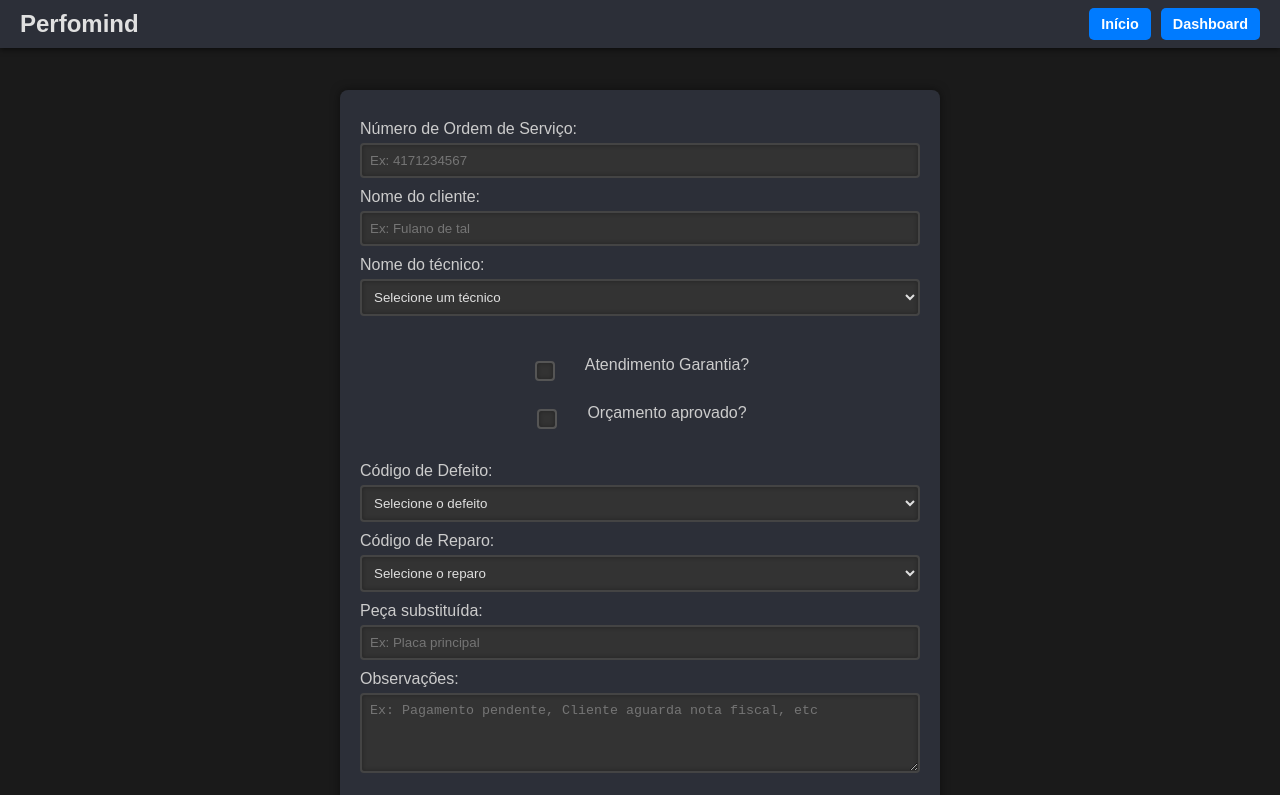
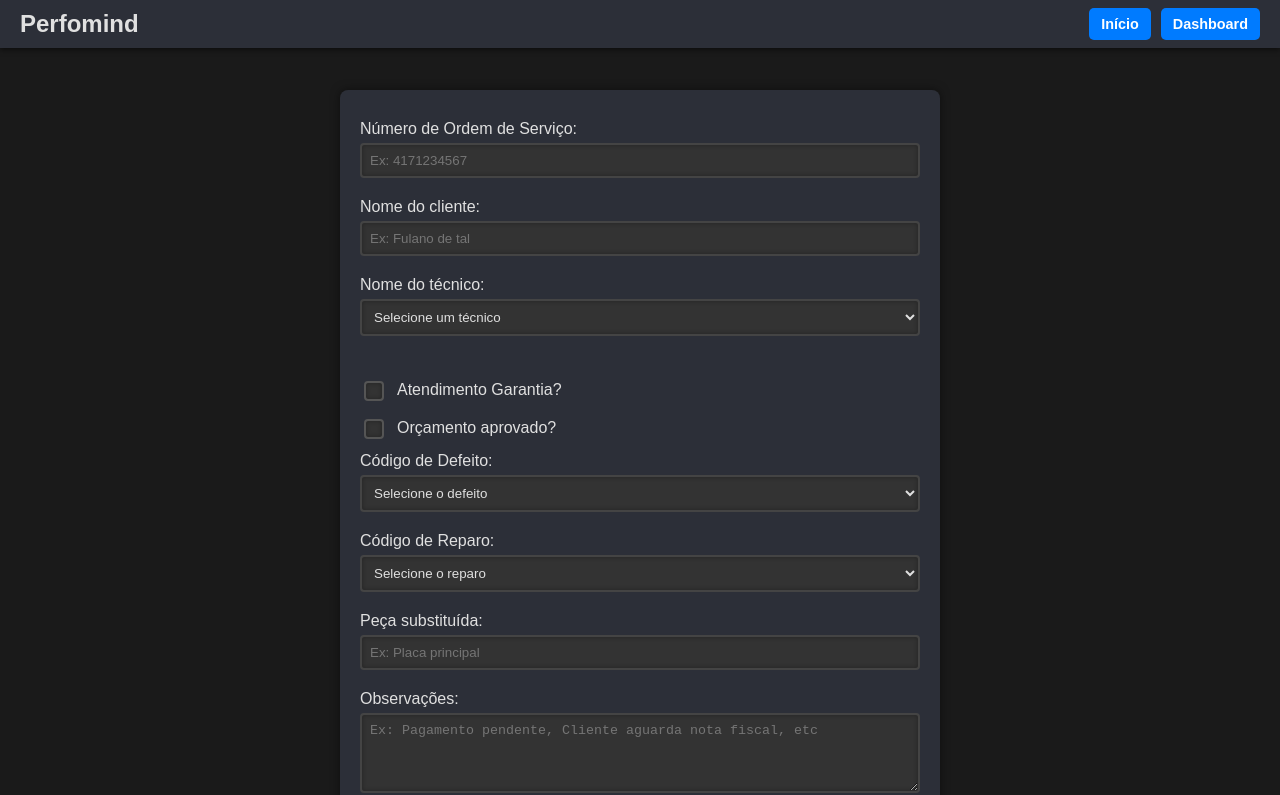
Before and after one commit to dielitonfonseca/Perfomind-CI, a React (Create React App) app: page / in a window 1280 px wide. Shown: the top 795 px of the page. Built offline with nearby package versions, Linux system fonts and the light colour scheme.

Commit message:
fix: ajuste consistencia itens

```diff
--- a/src/App.css
+++ b/src/App.css
@@ -86,14 +86,10 @@ h1 {
 }
 h2,
 h3 {
-    text-align: center;
+    text-align: left; /* Alinhamento à esquerda para os títulos */
 }
 
-label {
-    display: block;
-    margin-top: 10px;
-    color: #ccc;
-}
+
 
 input,
 select,
@@ -178,24 +174,37 @@ textarea:-webkit-autofill {
     transition: background-color 5000s ease-in-out 0s;
 }
 
-.checkbox-container {
-    display: flex;
-    justify-content: center;
-    gap: 20px;
-    margin: 20px 0;
+/* Ajustes para alinhar checkboxes e campos de valor à esquerda */
+form#osForm label {
+    text-align: left;
+    margin-top: 10px; /* Adiciona espaçamento entre os labels */
 }
 
-.checkbox-container label {
+form#osForm input[type="text"],
+form#osForm input[type="number"],
+form#osForm select,
+form#osForm textarea {
+    margin-bottom: 10px; /* Adiciona espaçamento abaixo dos inputs */
+}
+
+/* Estilos para o grupo de checkboxes */
+.checkbox-group {
     display: flex;
+    flex-direction: column;
+    gap: 10px;
+    margin-top: 10px;
+    margin-bottom: 20px;
+}
+
+.checkbox-container {
+    display: flex; /* Usa flexbox para alinhar checkbox e texto */
     align-items: center;
-    background-color: #2c2f38;
-    padding: 10px 15px;
-    border-radius: 6px;
-    border: 1px solid #444;
+    gap: 10px; /* Espaço entre o checkbox e o texto */
+    margin: 0;
+    padding: 0;
     cursor: pointer;
     color: #e0e0e0;
     font-weight: 500;
-    transition: background-color 0.2s, border-color 0.2s;
 }
 
 .checkbox-container input[type="checkbox"] {
@@ -205,10 +214,10 @@ textarea:-webkit-autofill {
     border-radius: 4px;
     width: 18px;
     height: 18px;
-    margin-right: 10px;
     cursor: pointer;
     transition: background-color 0.2s, border-color 0.2s;
     position: relative;
+    flex-shrink: 0; /* Evita que o checkbox diminua */
 }
 
 .checkbox-container input[type="checkbox"]:checked {
@@ -233,21 +242,6 @@ textarea:-webkit-autofill {
     box-shadow: none;
 }
 
-.checkbox-container label:hover {
-    background-color: #3a3f4a;
-    border-color: #555;
-}
-
-.checkbox-container label.active {
-    background-color: #007BFF;
-    color: #fff;
-    border-color: #007BFF;
-    transform: scale(1.03);
-}
-
-.checkbox-container label:active {
-    transform: scale(0.97);
-}
 
 .dashboard-grid {
     display: grid;
--- a/src/components/Form.js
+++ b/src/components/Form.js
@@ -163,22 +163,17 @@ Observações: ${observacoes}
     }, { merge: true });
   };
 
-  const updateFirstVisitStats = async (incrementCount) => {
+  const updateFirstVisitStats = async () => {
     const today = new Date();
     const currentWeek = Math.ceil((today.getDate() + today.getDay()) / 7); // Simplistic week calculation
     const currentYear = today.getFullYear();
     const firstVisitDocRef = doc(db, 'firstVisit', `${currentYear}-${currentWeek}`);
 
-    const updateData = {
+    await setDoc(firstVisitDocRef, {
+      count: increment(1),
       totalGarantia: increment(1),
       lastUpdate: serverTimestamp(),
-    };
-
-    if (incrementCount) {
-      updateData.count = increment(1);
-    }
-
-    await setDoc(firstVisitDocRef, updateData, { merge: true });
+    }, { merge: true });
   };
 
   const handleSubmit = async (event) => {
@@ -266,13 +261,8 @@ Observações: ${observacoes}
       if (orcamentoAprovado) {
         await updateCarryInStats(valorPago, valorAprovado);
       }
-
-      if (atendimentoGarantia) {
-        if (reparo1stVisit) {
-          await updateFirstVisitStats(true);
-        } else {
-          await updateFirstVisitStats(false);
-        }
+      if (atendimentoGarantia && reparo1stVisit) {
+        await updateFirstVisitStats();
       }
 
       console.log('Ordem de serviço cadastrada no Firebase com sucesso!');
@@ -421,29 +411,11 @@ Observações: ${observacoes}
         {/* Checkboxes de Atendimento e Orçamento */}
         <div style={{ marginTop: '20px' }}>
           <label className="checkbox-container">
-            <input
-              type="checkbox"
-              checked={atendimentoGarantia}
-              onChange={e => {
-                setAtendimentoGarantia(e.target.checked);
-                if (e.target.checked) {
-                  setOrcamentoAprovado(false);
-                }
-              }}
-            />
+            <input type="checkbox" checked={atendimentoGarantia} onChange={e => setAtendimentoGarantia(e.target.checked)} />
             Atendimento Garantia?
           </label>
           <label className="checkbox-container">
-            <input
-              type="checkbox"
-              checked={orcamentoAprovado}
-              onChange={e => {
-                setOrcamentoAprovado(e.target.checked);
-                if (e.target.checked) {
-                  setAtendimentoGarantia(false);
-                }
-              }}
-            />
+            <input type="checkbox" checked={orcamentoAprovado} onChange={e => setOrcamentoAprovado(e.target.checked)} />
             Orçamento aprovado?
           </label>
         </div>
```
Lines whose indentation alone changed are shown as unchanged.
